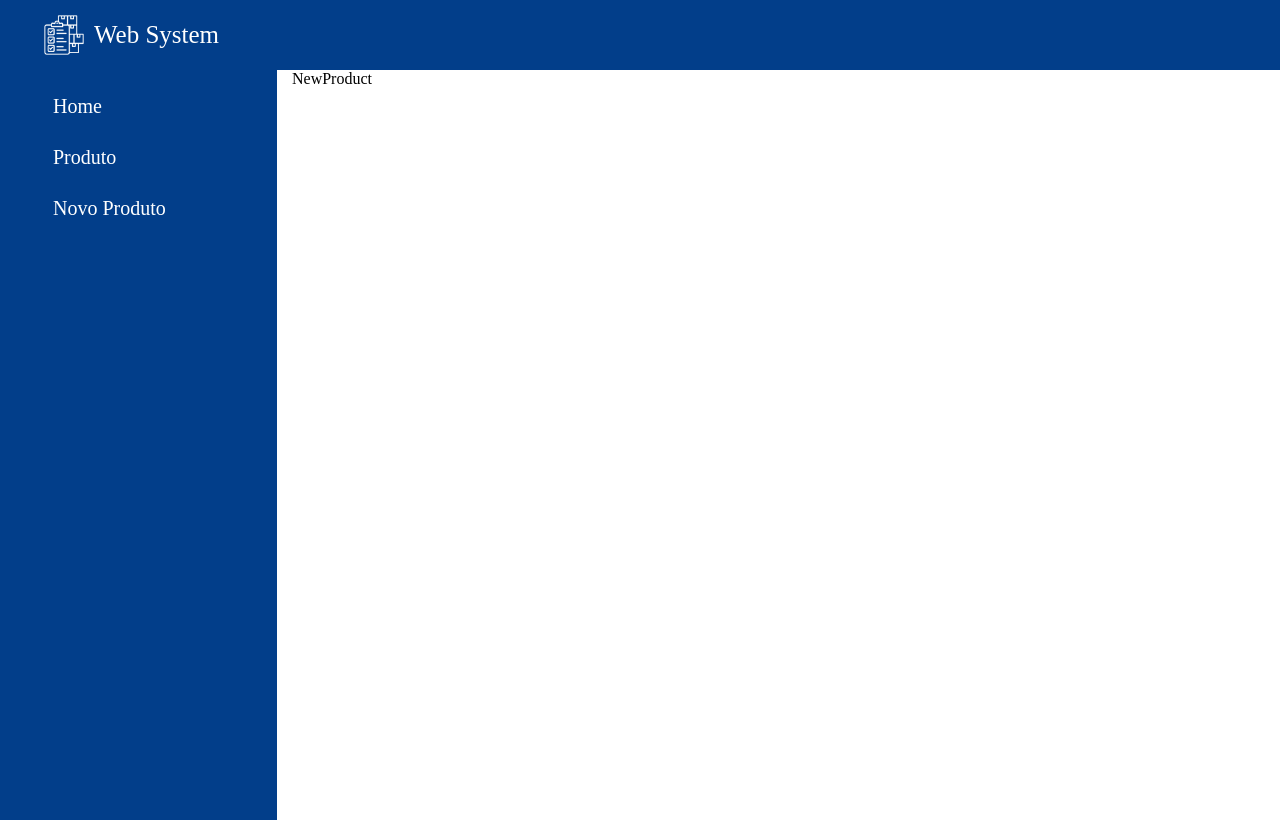
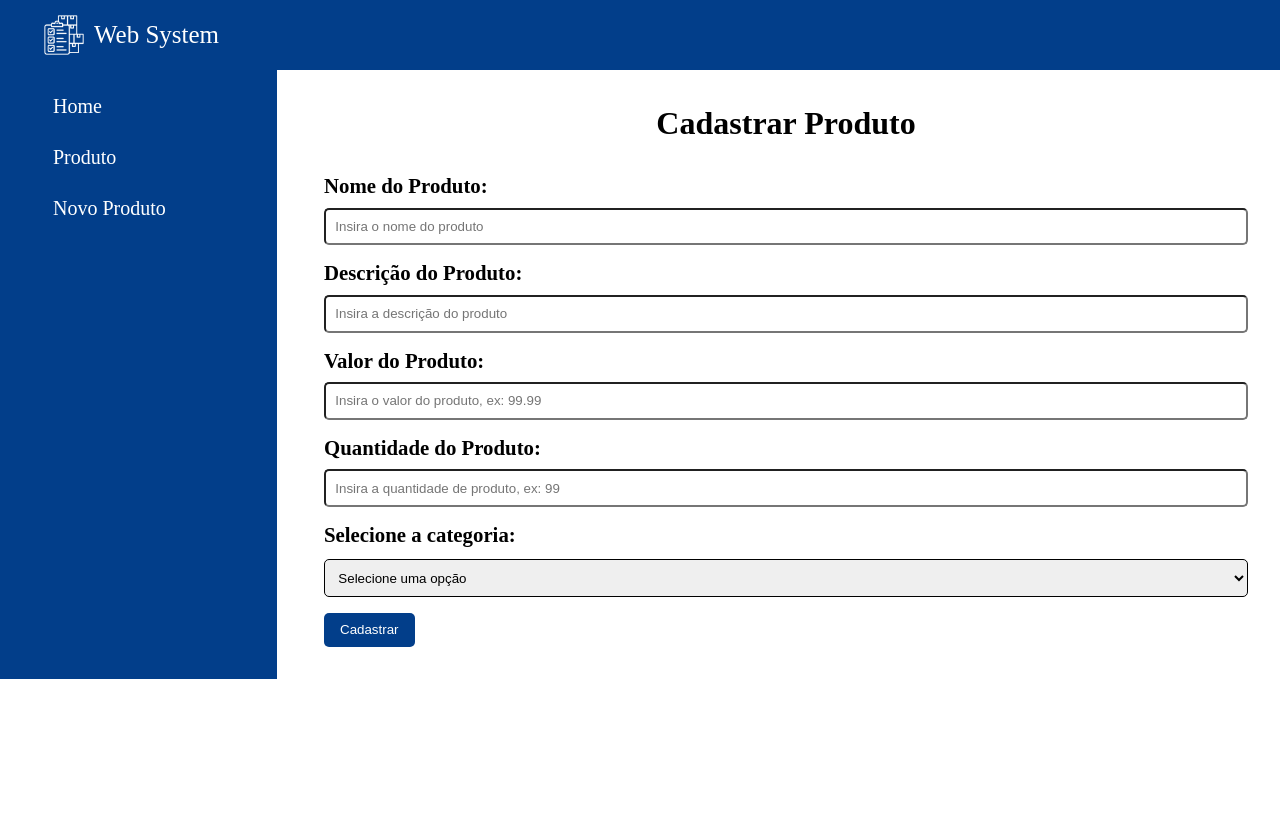
Before and after one commit to alveswellingtonn/estoque_web, a React (Create React App) app: page /new-product in a window 1280 px wide. Built offline with nearby package versions, Linux system fonts and the light colour scheme; some icons are missing.

Commit message:
Desenvolvendo a tela de cadastro de produtos

```diff
--- /dev/null
+++ b/src/components/form/Input.css
@@ -0,0 +1,21 @@
+.form_control {
+    display: flex;
+    flex-direction: column;
+    margin-bottom: 1rem;
+}
+
+.form_control label {
+    margin-bottom: .6rem;
+    font-weight: bold;
+    font-size: 1.3rem;
+}
+
+.form_control input {
+    padding: .7em;
+    border-radius: 5px;
+    /* border: none; */
+}
+
+.form-control input::placeholder {
+    color: #7b7b7b;
+}
--- /dev/null
+++ b/src/components/form/Input.jsx
@@ -0,0 +1,19 @@
+import React from 'react';
+import './Input.css';
+
+function Input( {type, text, name, placeholder, handleOnChange, value } ) {
+  return (
+    <div className='form_control'>
+        <label htmlFor={name}> {text}: </label>
+        <input type={type}
+        name={name}
+        id={name}
+        placeholder={placeholder}
+        onChange={handleOnChange}
+        value={value}
+        />
+    </div>
+  )
+}
+
+export default Input
--- /dev/null
+++ b/src/components/form/Select.css
@@ -0,0 +1,21 @@
+.form_control_select {
+    display: flex;
+    flex-direction: column;
+    margin-bottom: 1em;
+}
+
+.form_control_select label {
+    margin-bottom: .6em;
+    font-weight: bold;
+    font-size: 1.3rem;
+}
+
+.form_control_select select {
+    padding: .7em;
+    border-radius: 5px;
+    border-color: black;
+}
+
+.form_control_select select:hover {
+    color: #7b7b7b;
+}
--- /dev/null
+++ b/src/components/form/Select.jsx
@@ -0,0 +1,15 @@
+import React from 'react';
+import './Select.css';
+
+function Select( {text, name, options, handleOnChange, value} ) {
+  return (
+    <div className='form_control_select'>
+        <label htmlFor={name}>{text}:</label>
+        <select name={name} id={name} onChange={handleOnChange} value={value}>
+            <option>Selecione uma opção</option>
+        </select>
+    </div>
+  )
+}
+
+export default Select
--- /dev/null
+++ b/src/components/form/SubmitButton.css
@@ -0,0 +1,14 @@
+.btn {
+    background-color: #023e8a;
+    color: #fff;
+    padding: 0.7em 1.2em;
+    text-decoration: none;
+    cursor: pointer;
+    border: none;
+    border-radius: 5px;
+    transition: 0.5s;
+}
+
+.btn:hover {
+    background-color: #0077b6;
+}
--- /dev/null
+++ b/src/components/form/SubmitButton.jsx
@@ -0,0 +1,12 @@
+import React from 'react';
+import './SubmitButton.css';
+
+function SubmitButton( {text} ) {
+  return (
+    <div>
+        <button className='btn'>{text}</button>
+    </div>
+  )
+}
+
+export default SubmitButton
--- a/src/components/sideBar/Sidebar.css
+++ b/src/components/sideBar/Sidebar.css
@@ -2,7 +2,7 @@
     /* background-color: #f8f7ff; */
     background-color: #023e8a;;
     flex: 1;
-    height: calc(100vh - 50px);
+    /* height: calc(100vh - 50px); */
     position: sticky;
     /* top: 50px; */
     padding: 15px;
--- a/src/page/newProduct/NewProduct.css
+++ b/src/page/newProduct/NewProduct.css
@@ -2,3 +2,20 @@
     background-color: #fff;
     flex: 4;
 }
+
+.title_page {
+    display: flex;
+    justify-content: center;
+    align-items: center;
+    margin-top: 35px;
+    margin-bottom: 25px;
+}
+
+form {
+    margin: 2em 2em;
+}
+
+/* .new_product h1 {
+    display: flex;
+    justify-content: center;
+} */
--- a/src/page/newProduct/NewProduct.jsx
+++ b/src/page/newProduct/NewProduct.jsx
@@ -1,9 +1,42 @@
 import React from 'react';
 import './NewProduct.css'
+import Input from '../../components/form/Input';
+import SubmitButton from '../../components/form/SubmitButton';
+import Select from '../../components/form/Select';
 
 function NewProduct() {
   return (
-    <div className='new_product'>NewProduct</div>
+    <main className='new_product'>
+
+      <div className='title_page'>
+        <h1>Cadastrar Produto</h1>
+      </div>
+
+      <form className='form'>
+        <Input
+          type='text' text='Nome do Produto' name='name' placeholder='Insira o nome do produto'
+        />
+
+        <Input
+          type='text' text='Descrição do Produto' name='name' placeholder='Insira a descrição do produto'
+        />
+
+        <Input
+          type='number' text='Valor do Produto' name='name' placeholder='Insira o valor do produto, ex: 99.99'
+        />
+
+        <Input
+          type='number' text='Quantidade do Produto' name='name' placeholder='Insira a quantidade de produto, ex: 99'
+        />
+
+        <Select name='category_id' text='Selecione a categoria' options='cateogories {categories}'
+          handleOnChange='{handleCategory}' value='{project.category}'
+        ></Select>
+
+        <SubmitButton text='Cadastrar'></SubmitButton>
+      </form>
+
+    </main>
   )
 }
 
```
